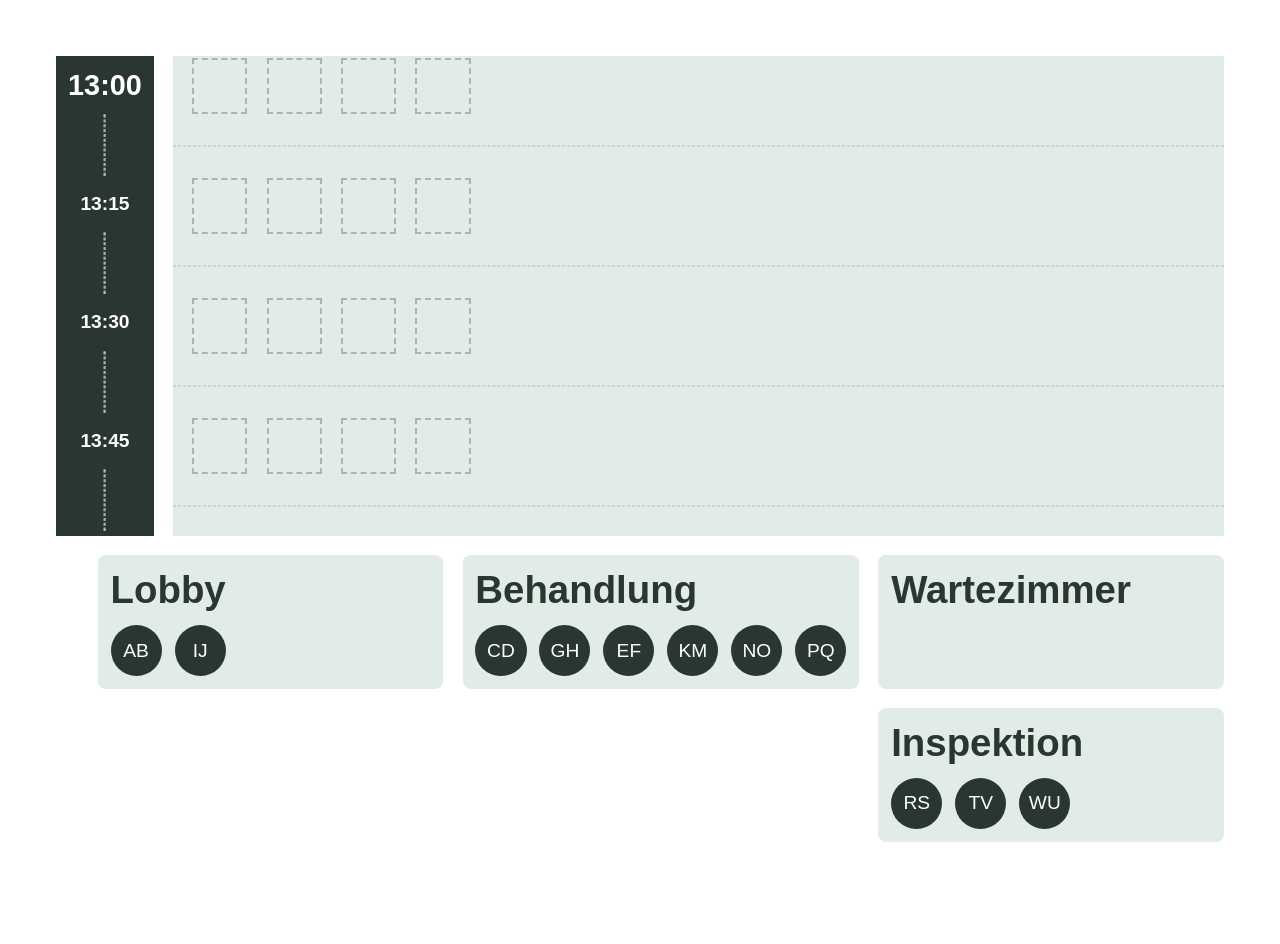
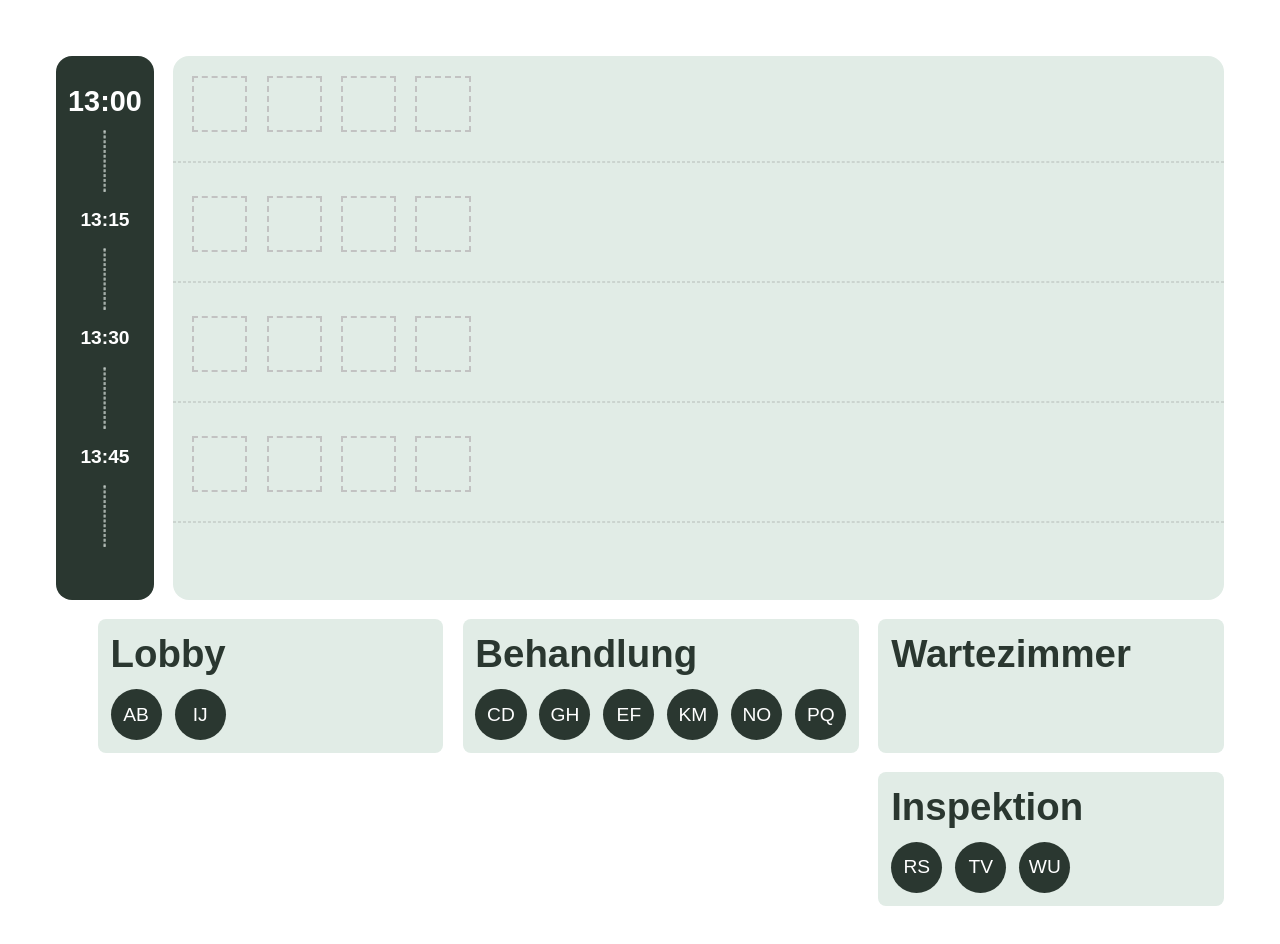
Before and after one commit to gedankenessen/wartezimmer, a React (Create React App) app: page / in a window 1280 px wide. Shown: the top 944 px of the page. Before the commit the page ends 898 px from the top, so only its background shows below. Built offline with nearby package versions, Linux system fonts and the light colour scheme.

Commit message:
Fix jank

```diff
--- a/src/components/board/Timeline/Timeline.tsx
+++ b/src/components/board/Timeline/Timeline.tsx
@@ -24,16 +24,18 @@ const TimelineWrapper = styled.div`
   align-items: center;
 
   width: 100%;
-  height: 30rem;
+  height: 32rem;
   background-color: #e1ece6;
-
+  padding: 1rem 0;
   overflow: hidden;
+  border-radius: 1rem;
 `;
 
 const TimeSlot = styled.div`
   display: flex;
   flex-direction: row;
   gap: 1.2rem;
+  height: 3.2rem;
   margin: 0 1.2rem;
 `;
 
@@ -52,8 +54,12 @@ export const Timeline: React.FC<TimelineProps> = ({ slots }) => (
         <React.Fragment key={key}>
           <TimeSlot key={`slot-${key}`}>
             {slot &&
-              slot.map((zone, key) => (
-                <Dragzone key={key} {...zone}></Dragzone>
+              slot.map((zone, index) => (
+                <Dragzone
+                  key={index}
+                  person={zone.person && { ...zone.person, index }}
+                  {...zone}
+                ></Dragzone>
               ))}
           </TimeSlot>
           <TimelineSpacer key={`spacer-${key}`} />
--- a/src/components/board/Timescale/Timescale.tsx
+++ b/src/components/board/Timescale/Timescale.tsx
@@ -18,9 +18,12 @@ const TimescaleWrapper = styled.div`
 
   justify-content: center;
   align-items: center;
-  height: 30rem;
+  height: 32rem;
   width: 6.8rem;
   background-color: #2a3730;
+  padding: 1rem 0;
+
+  border-radius: 1rem;
 `;
 
 const TimescaleTime = styled.h3<{ $headline?: boolean }>`
--- a/src/components/shared/Dragzone/Dragzone.tsx
+++ b/src/components/shared/Dragzone/Dragzone.tsx
@@ -6,7 +6,7 @@ import { Person, PersonProps } from "../Person/Person";
 const DragzoneWrapperInner = styled.div`
   width: 3.2rem;
   height: 3.2rem;
-  border: 2px dashed #b1b1b1;
+  border: 2px dashed #c2c2c2;
 `;
 
 const DragzoneWrapperOutter = styled(Droppable)``;
@@ -17,7 +17,7 @@ export interface DragzoneProps {
 }
 
 export const Dragzone: React.FC<DragzoneProps> = ({ id, person }) => (
-  <DragzoneWrapperOutter id={id}>
+  <DragzoneWrapperOutter id={id} direction="horizontal">
     <DragzoneWrapperInner>
       {person && <Person {...person} />}
     </DragzoneWrapperInner>
```
